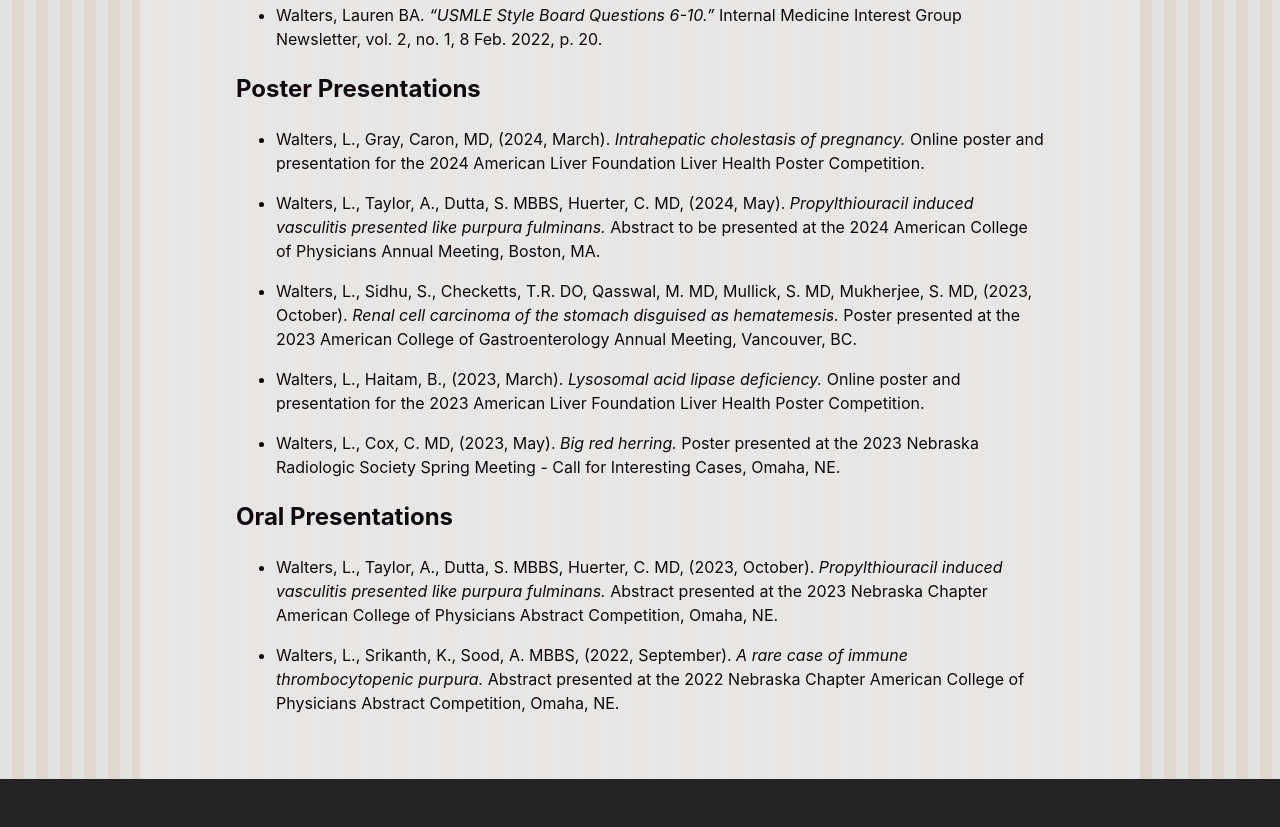
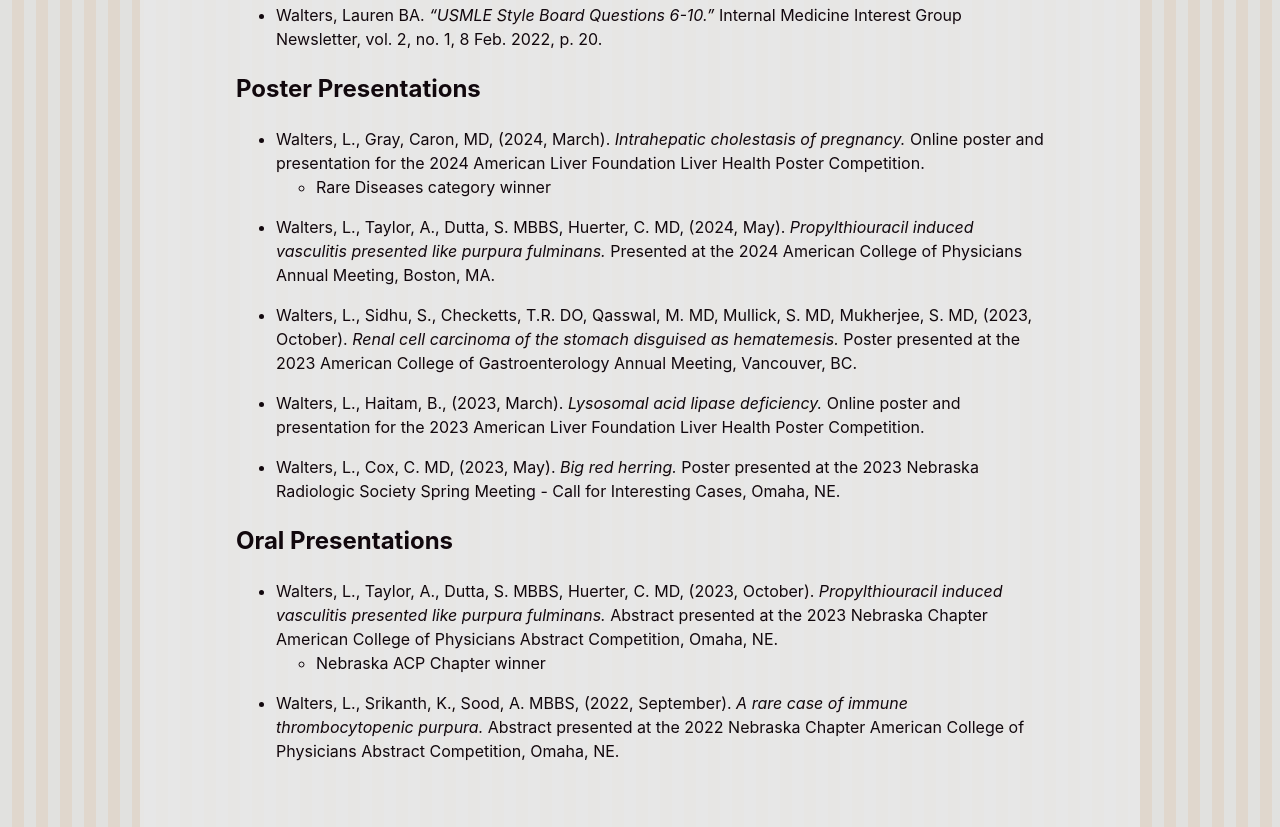
Before and after one commit to richardltyler/LaurenWalters, a React (Vite) app: page /publications in a window 1280 px wide. Shown: the part 740-1567 px from the top of the page. Before the commit the page ends 1519 px from the top, so only its background shows below. Built offline with nearby package versions, Linux system fonts and the light colour scheme.

Commit message:
Update routes

```diff
--- a/src/pages/Publications.tsx
+++ b/src/pages/Publications.tsx
@@ -45,10 +45,15 @@
         <h2>Poster Presentations</h2>
         <ul className="publications-list">
           <li>
+            <p>
               Walters, L., Gray, Caron, MD, (2024, March).{" "}
               <cite>Intrahepatic cholestasis of pregnancy.</cite> Online poster
-            and presentation for the 2024 American Liver Foundation Liver Health
-            Poster Competition.
+              and presentation for the 2024 American Liver Foundation Liver
+              Health Poster Competition.
+            </p>
+            <ul>
+              <li>Rare Diseases category winner</li>
+            </ul>
           </li>
           <li>
             Walters, L., Taylor, A., Dutta, S. MBBS, Huerter, C. MD, (2024,
@@ -57,8 +62,8 @@
               Propylthiouracil induced vasculitis presented like purpura
               fulminans.
             </cite>{" "}
-            Abstract to be presented at the 2024 American College of Physicians
-            Annual Meeting, Boston, MA.
+            Presented at the 2024 American College of Physicians Annual Meeting,
+            Boston, MA.
           </li>
           <li>
             Walters, L., Sidhu, S., Checketts, T.R. DO, Qasswal, M. MD, Mullick,
@@ -86,14 +91,19 @@
         <h2>Oral Presentations</h2>
         <ul className="publications-list">
           <li>
+            <p>
               Walters, L., Taylor, A., Dutta, S. MBBS, Huerter, C. MD, (2023,
               October).{" "}
               <cite>
                 Propylthiouracil induced vasculitis presented like purpura
                 fulminans.
               </cite>{" "}
-            Abstract presented at the 2023 Nebraska Chapter American College of
-            Physicians Abstract Competition, Omaha, NE.
+              Abstract presented at the 2023 Nebraska Chapter American College
+              of Physicians Abstract Competition, Omaha, NE.
+            </p>
+            <ul>
+              <li>Nebraska ACP Chapter winner</li>
+            </ul>
           </li>
 
           <li>
```
Lines whose indentation alone changed are shown as unchanged.
